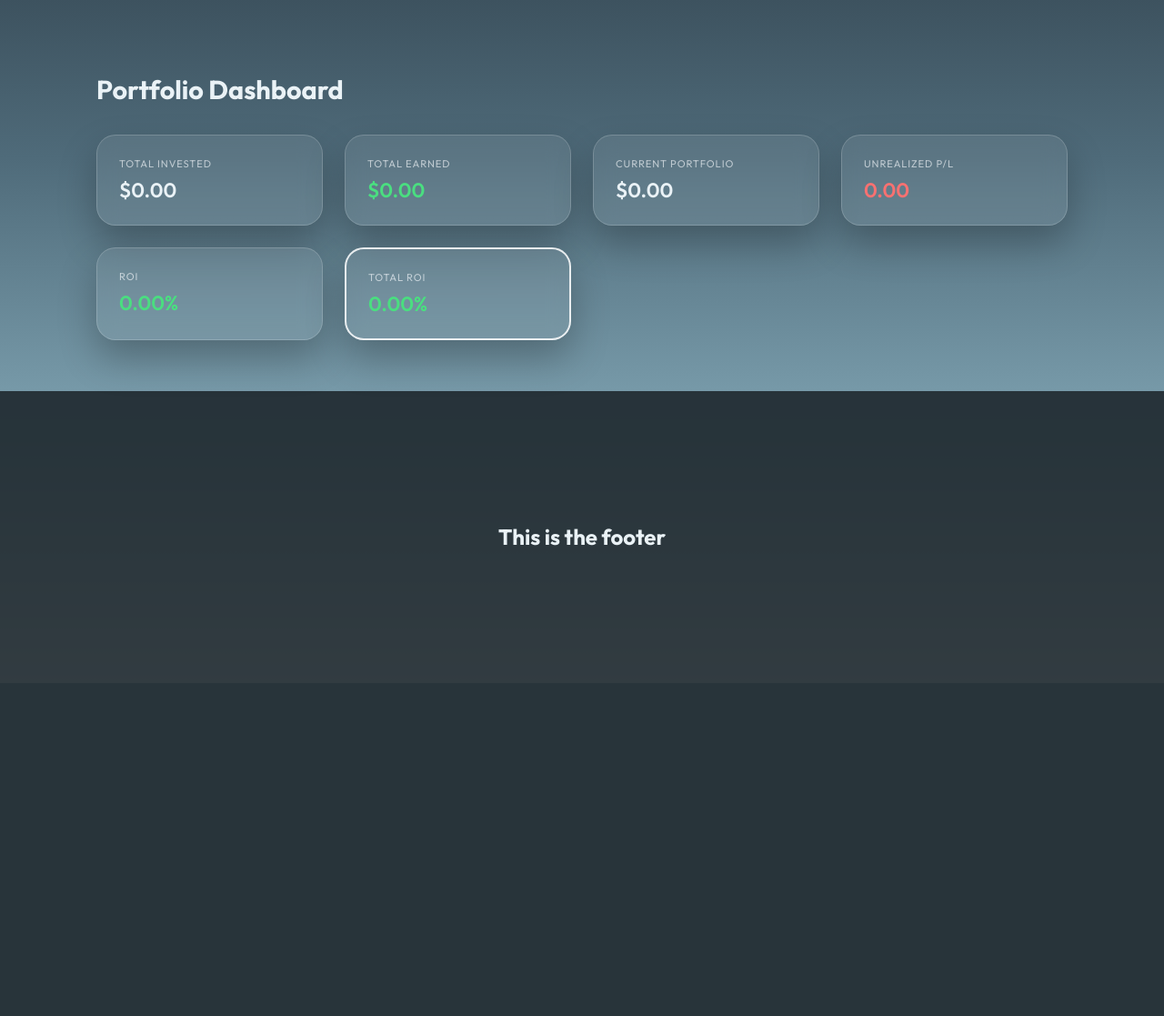
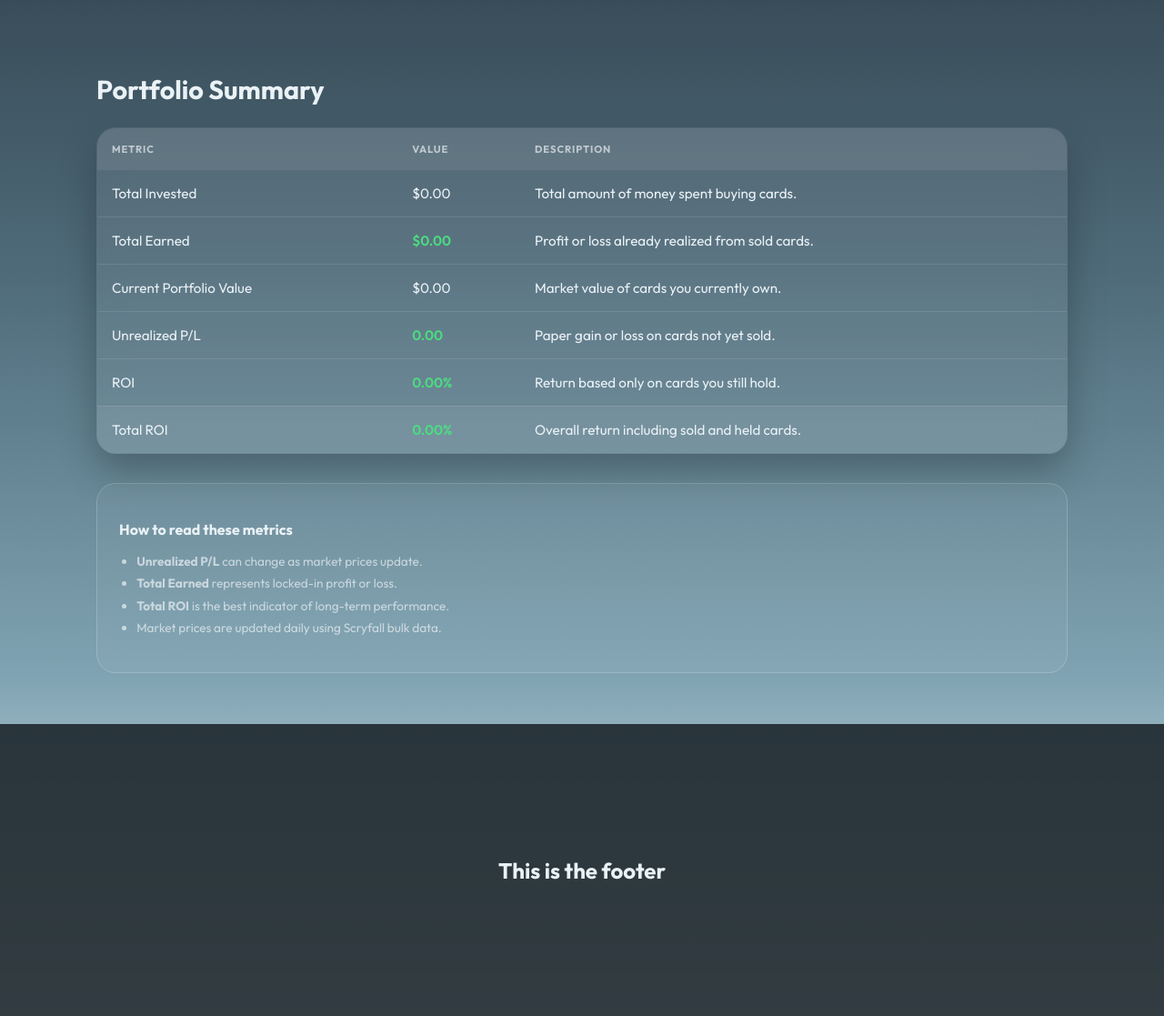
Before and after one commit to ElMauro21/Cardfolio, a Django app: page /dashboard/ in a window 1280 px wide. Shown: the part 136-1253 px from the top of the page at 91% size. Before the commit the page ends 736 px from the top, so only its background shows below. Run offline with Django 5.2, Linux system fonts and the light colour scheme; the visitor is signed in with stand-in values (Sample User, id 1); data that the repository does not hold is empty; some web fonts are replaced.

Commit message:
refactor(dashboard): modify style of the dashboard and add some helpful info

```diff
--- a/collection/templates/collection/my_collection.html
+++ b/collection/templates/collection/my_collection.html
@@ -32,8 +32,8 @@
           </div>
 
           <div class="field checkbox-field">
+            {{ form.is_foil.label_tag }}
             {{ form.is_foil }}
-            {{ form.is_foil.label_tag }}
           </div>
 
         </div>
--- a/dashboard/static/dashboard/dashboard.css
+++ b/dashboard/static/dashboard/dashboard.css
@@ -6,47 +6,75 @@
 
 .dashboard-title {
   font-size: 1.8rem;
-  margin-bottom: 2rem;
+  margin-bottom: 1.5rem;
 }
 
-.dashboard-grid {
-  display: grid;
-  grid-template-columns: repeat(auto-fit, minmax(240px, 1fr));
-  gap: 1.5rem;
+.dashboard-table {
+  width: 100%;
+  border-collapse: collapse;
+  background: var(--bg-glass);
+  backdrop-filter: blur(14px);
+  border: 1px solid var(--border-glass);
+  border-radius: var(--radius);
+  overflow: hidden;
+  box-shadow: var(--shadow-soft);
 }
 
-.metric-card {
-  background: var(--bg-glass);
-  border: 1px solid var(--border-glass);
-  border-radius: var(--radius);
-  padding: 1.5rem;
-  backdrop-filter: blur(12px);
-  box-shadow: var(--shadow-soft);
-  display: flex;
-  flex-direction: column;
-  gap: 0.5rem;
+.dashboard-table th,
+.dashboard-table td {
+  padding: 1rem;
+  text-align: left;
+  font-size: 0.95rem;
 }
 
-.metric-card.highlight {
-  border: 2px solid var(--accent-soft);
+.dashboard-table thead {
+  background: rgba(255, 255, 255, 0.08);
 }
 
-.metric-label {
+.dashboard-table th {
   font-size: 0.7rem;
   letter-spacing: 0.08em;
   text-transform: uppercase;
   color: var(--text-muted);
 }
 
-.metric-value {
-  font-size: 1.4rem;
+.dashboard-table tr:not(:last-child) {
+  border-bottom: 1px solid rgba(255, 255, 255, 0.1);
+}
+
+.dashboard-table tr.highlight {
+  background: rgba(255, 255, 255, 0.06);
+}
+
+.positive {
+  color: #4ade80;
   font-weight: 600;
 }
 
-.metric-value.positive {
-  color: #4ade80;
+.negative {
+  color: #f87171;
+  font-weight: 600;
 }
 
-.metric-value.negative {
-  color: #f87171;
+.dashboard-explanation {
+  margin-top: 2rem;
+  background: rgba(255, 255, 255, 0.05);
+  border: 1px solid var(--border-glass);
+  border-radius: var(--radius);
+  padding: 1.5rem;
 }
+
+.dashboard-explanation h3 {
+  margin-bottom: 0.75rem;
+  font-size: 1rem;
+}
+
+.dashboard-explanation ul {
+  padding-left: 1.2rem;
+}
+
+.dashboard-explanation li {
+  font-size: 0.85rem;
+  color: var(--text-muted);
+  margin-bottom: 0.4rem;
+}
--- a/dashboard/templates/dashboard/dashboard.html
+++ b/dashboard/templates/dashboard/dashboard.html
@@ -5,61 +5,76 @@
 {% block styles %} <link rel="stylesheet" href="{% static "dashboard/dashboard.css" %}"> {% endblock  %}
 
 {% block content %}
-    <section class="dashboard">
+ <section class="dashboard">
 
-        <h1 class="dashboard-title">Portfolio Dashboard</h1>
+  <h1 class="dashboard-title">Portfolio Summary</h1>
 
-        <div class="dashboard-grid">
+  <table class="dashboard-table">
+    <thead>
+      <tr>
+        <th>Metric</th>
+        <th>Value</th>
+        <th>Description</th>
+      </tr>
+    </thead>
+    <tbody>
 
-            <!-- Total Invested -->
-            <div class="metric-card">
-            <span class="metric-label">Total Invested</span>
-            <span class="metric-value">
-                ${{ total_invested|floatformat:2 }}
-            </span>
-            </div>
+      <tr>
+        <td>Total Invested</td>
+        <td>${{ total_invested|floatformat:2 }}</td>
+        <td>Total amount of money spent buying cards.</td>
+      </tr>
 
-            <!-- Total Earned -->
-            <div class="metric-card">
-            <span class="metric-label">Total Earned</span>
-            <span class="metric-value positive">
-                ${{ total_earned|floatformat:2 }}
-            </span>
-            </div>
+      <tr>
+        <td>Total Earned</td>
+        <td class="positive">${{ total_earned|floatformat:2 }}</td>
+        <td>Profit or loss already realized from sold cards.</td>
+      </tr>
 
-            <!-- Current Portfolio -->
-            <div class="metric-card">
-            <span class="metric-label">Current Portfolio</span>
-            <span class="metric-value">
-                ${{ current_portfolio_value|floatformat:2 }}
-            </span>
-            </div>
+      <tr>
+        <td>Current Portfolio Value</td>
+        <td>${{ current_portfolio_value|floatformat:2 }}</td>
+        <td>Market value of cards you currently own.</td>
+      </tr>
 
-            <!-- Unrealized P/L -->
-            <div class="metric-card">
-            <span class="metric-label">Unrealized P/L</span>
-            <span class="metric-value {% if unrealized_pl >= 0 %}positive{% else %}negative{% endif %}">
-                {{ unrealized_profit_loss|floatformat:2 }}
-            </span>
-            </div>
+      <tr>
+        <td>Unrealized P/L</td>
+        <td class="{% if unrealized_profit_loss >= 0 %}positive{% else %}negative{% endif %}">
+          {{ unrealized_profit_loss|floatformat:2 }}
+        </td>
+        <td>Paper gain or loss on cards not yet sold.</td>
+      </tr>
 
-            <!-- ROI -->
-            <div class="metric-card">
-            <span class="metric-label">ROI</span>
-            <span class="metric-value {% if roi >= 0 %}positive{% else %}negative{% endif %}">
-                {{ roi|floatformat:2 }}%
-            </span>
-            </div>
+      <tr>
+        <td>ROI</td>
+        <td class="{% if roi >= 0 %}positive{% else %}negative{% endif %}">
+          {{ roi|floatformat:2 }}%
+        </td>
+        <td>Return based only on cards you still hold.</td>
+      </tr>
 
-            <!-- Total ROI -->
-            <div class="metric-card highlight">
-            <span class="metric-label">Total ROI</span>
-            <span class="metric-value {% if total_roi >= 0 %}positive{% else %}negative{% endif %}">
-                {{ total_roi|floatformat:2 }}%
-            </span>
-            </div>
+      <tr class="highlight">
+        <td>Total ROI</td>
+        <td class="{% if total_roi >= 0 %}positive{% else %}negative{% endif %}">
+          {{ total_roi|floatformat:2 }}%
+        </td>
+        <td>Overall return including sold and held cards.</td>
+      </tr>
 
-        </div>
-    </section>
+    </tbody>
+  </table>
+
+  <div class="dashboard-explanation">
+    <h3>How to read these metrics</h3>
+    <ul>
+      <li><strong>Unrealized P/L</strong> can change as market prices update.</li>
+      <li><strong>Total Earned</strong> represents locked-in profit or loss.</li>
+      <li><strong>Total ROI</strong> is the best indicator of long-term performance.</li>
+      <li>Market prices are updated daily using Scryfall bulk data.</li>
+    </ul>
+  </div>
+
+</section>
+
 
 {% endblock  %}
```
Also changed, not shown: collection/static/collection/my_collection.css (+9 -2 lines).
